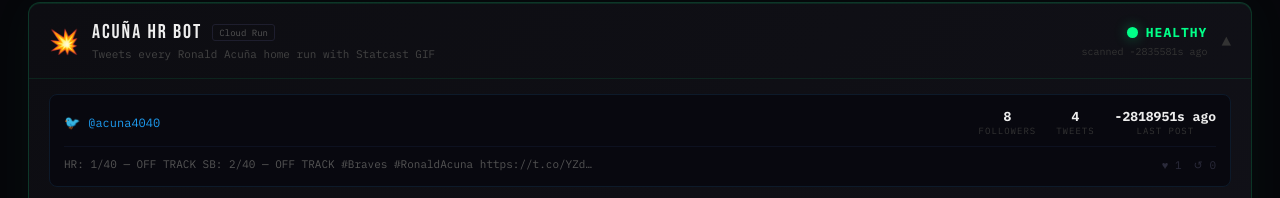
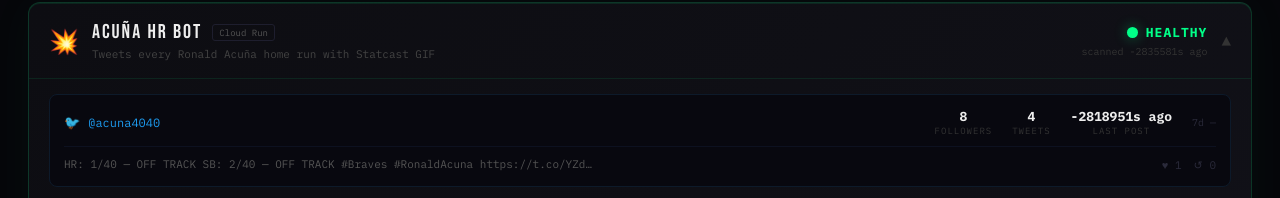
Before and after one commit to MLBBotUnion/mlb-bot-monitor, a React (Vite) app: page / in a window 1280 px wide. Both pictures are taken after a click on the element 640 px from the left and 197 px from the top of the page. Shown: the part 157-355 px from the top of the page. Built offline with nearby package versions, Linux system fonts and the light colour scheme.

Commit message:
Update App.jsx

```diff
--- a/src/App.jsx
+++ b/src/App.jsx
@@ -160,6 +160,27 @@ ACTION: <specific fix command or GCP console path, or "No action needed">`,
   )
 }
 
+function DeltaBadge({ delta }) {
+  if (delta == null) return (
+    <span style={{ color:'#2a2a3a', fontSize:10, fontFamily:"'IBM Plex Mono',monospace" }}>
+      7d —
+    </span>
+  )
+  const up    = delta >= 0
+  const color = delta > 0 ? '#00ff88' : delta < 0 ? '#ff3b5c' : '#555566'
+  const arrow = delta > 0 ? '▲' : delta < 0 ? '▼' : '—'
+  return (
+    <span style={{
+      color, fontSize:10, fontFamily:"'IBM Plex Mono',monospace",
+      background: up ? 'rgba(0,255,136,0.07)' : 'rgba(255,59,92,0.07)',
+      border: `1px solid ${color}33`,
+      borderRadius:4, padding:'2px 6px',
+    }}>
+      {arrow} {delta > 0 ? '+' : ''}{delta} 7d
+    </span>
+  )
+}
+
 function TwitterStatsPanel({ twitter }) {
   if (!twitter) return null
   const c = '#1d9bf0'
@@ -200,7 +221,7 @@ function TwitterStatsPanel({ twitter }) {
             @{twitter.handle}
           </span>
         </div>
-        <div style={{ display:'flex', gap:20 }}>
+        <div style={{ display:'flex', alignItems:'center', gap:20 }}>
           {[
             ['FOLLOWERS', twitter.followers?.toLocaleString() ?? '—'],
             ['TWEETS',    twitter.tweetCount?.toLocaleString() ?? '—'],
@@ -213,6 +234,7 @@ function TwitterStatsPanel({ twitter }) {
               <div style={{ color:'#333', fontSize:9, letterSpacing:1 }}>{label}</div>
             </div>
           ))}
+          <DeltaBadge delta={twitter.followerDelta7d} />
         </div>
       </div>
 
```
